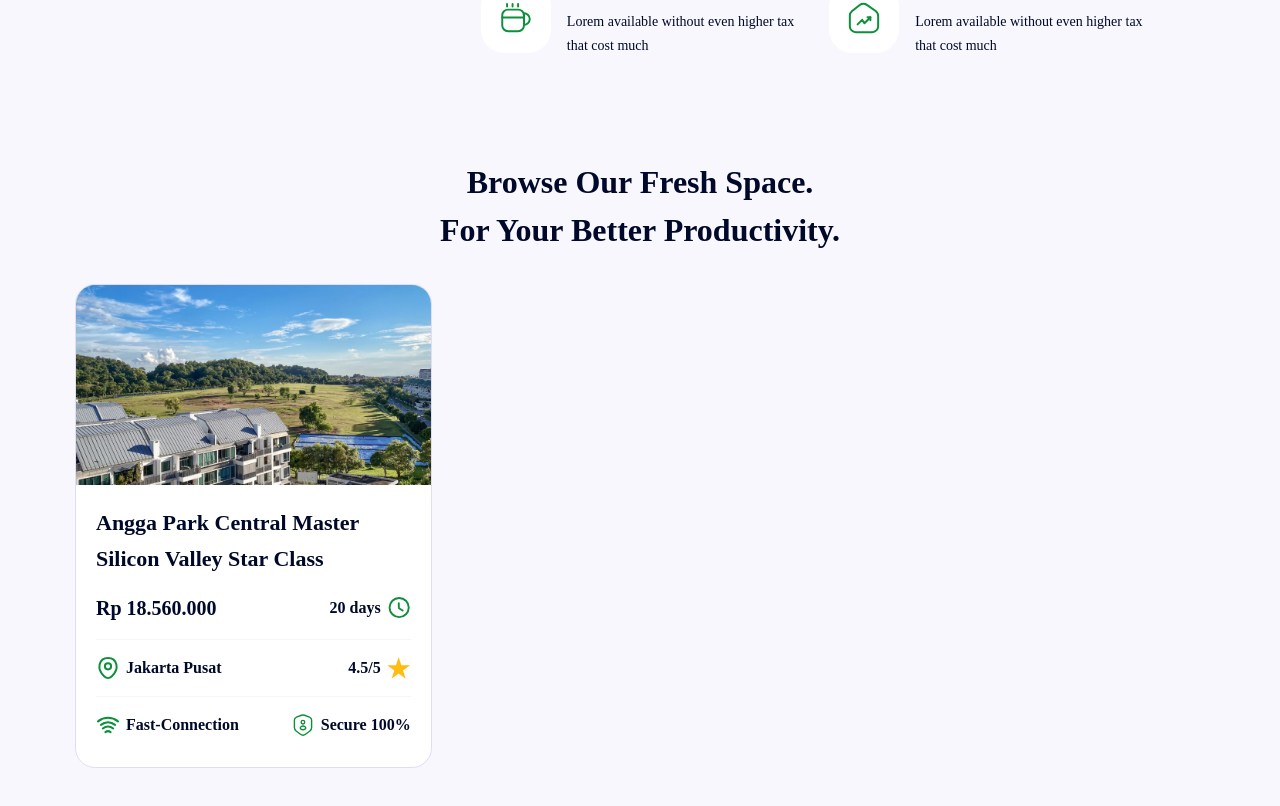
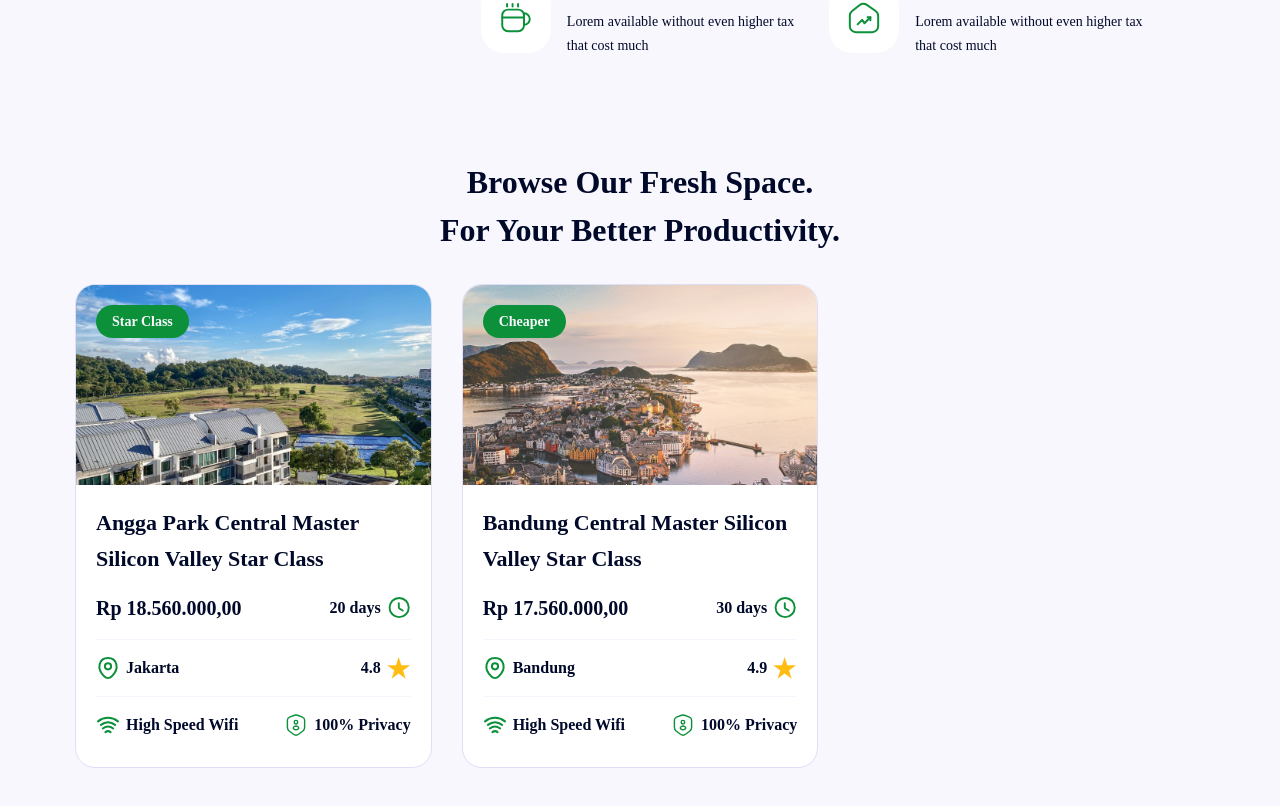
Before and after one commit to fadhillahrmdhn/KantorKu, a Next.js app: page / in a window 1280 px wide. Shown: the part 1953-2759 px from the top of the page. Built offline with nearby package versions, Linux system fonts and the light colour scheme.

Commit message:
Add OfficeSpaceCard component and mock data; update OfficeSection to display office spaces

```diff
--- /dev/null
+++ b/src/features/offices/components/officeSpaceCard.tsx
@@ -0,0 +1,55 @@
+import React from 'react';
+import Image from 'next/image';
+import Link from 'next/link';
+import { OfficeSpaceResponse } from '../types/officeSpace.types';
+
+const OfficeSpaceCard = ({ officeSpace }: OfficeSpaceResponse) => {
+  return (
+    <Link href={`/office/${officeSpace.slug}`} className="card">
+      <div className="flex flex-col rounded-[20px] border border-[#E0DEF7] bg-white overflow-hidden">
+        <div className="thumbnail-container relative w-full h-[200px]">
+
+        {officeSpace.tags.map((tag, index) => (
+          <p key={index} className="absolute top-5 left-5 w-fit rounded-full p-[6px_16px] bg-[#0D903A] font-bold text-sm leading-[21px] text-[#F7F7FD]">{tag}</p>
+        ))}
+
+          <Image src={officeSpace.image} alt="thumbnails" width={400} height={200} className='w-full h-full object-cover' />
+        </div>
+        <div className="card-detail-container flex flex-col p-5 pb-[30px] gap-4">
+          <h3 className="line-clamp-2 font-bold text-[22px] leading-[36px] h-[72px]">{officeSpace.title}</h3>
+          <div className="flex items-center justify-between">
+            <p className="font-semibold text-xl leading-[30px]">{officeSpace.price.toLocaleString('id', { style: 'currency', currency: 'IDR' })}</p>
+            <div className="flex items-center justify-end gap-[6px]">
+              <p className="font-semibold">{officeSpace.duration}</p>
+              <Image width={24} height={24} src="/assets/images/icons/clock.svg" alt="icon" />
+            </div>
+          </div>
+          <hr className="border-[#F6F5FD]" />
+          <div className="flex items-center justify-between">
+            <div className="flex items-center justify-end gap-[6px]">
+              <Image width={24} height={24} src="/assets/images/icons/location.svg" alt="icon" />
+              <p className="font-semibold">{officeSpace.location}</p>
+            </div>
+            <div className="flex items-center justify-end gap-[6px]">
+              <p className="font-semibold">{officeSpace.rating}</p>
+              <Image width={24} height={24} src="/assets/images/icons/Star 1.svg" alt="icon" />
+            </div>
+          </div>
+          <hr className="border-[#F6F5FD]" />
+          <div className="flex items-center justify-between">
+            <div className="flex items-center justify-end gap-[6px]">
+              <Image width={24} height={24} src="/assets/images/icons/wifi.svg" alt="icon" />
+              <p className="font-semibold">High Speed Wifi</p>
+            </div>
+            <div className="flex items-center justify-end gap-[6px]">
+              <Image width={24} height={24} src="/assets/images/icons/security-user.svg" alt="icon" />
+              <p className="font-semibold">100% Privacy</p>
+            </div>
+          </div>
+        </div>
+      </div>
+    </Link>
+  );
+};
+
+export default OfficeSpaceCard;
--- /dev/null
+++ b/src/features/offices/data/officeSpaces.mock.ts
@@ -0,0 +1,65 @@
+import { OfficeSpace } from "../types/officeSpace.types";
+export const officeSpaces: OfficeSpace[] = [
+    {
+        id: 1,
+        title: "Angga Park Central Master Silicon Valley Star Class",
+        slug: "angga-park-central-master-silicon-valley-star-class",
+        price: 18560000,
+        duration: "20 days",
+        location: "Jakarta",
+        rating: 4.8,
+        address: "Jl. Kebon Jeruk No.1, Jakarta Pusat",
+        image:"/assets/images/thumbnails/thumbnails-1.png",
+        images: [
+            "/assets/images/thumbnails/thumbnail-details-2.png",
+            "/assets/images/thumbnails/thumbnail-details-3.png",
+        ],
+        about: "Angga Park Central Master Silicon Valley Star Class is a premium office space located in the heart of Jakarta. It offers state-of-the-art facilities and a vibrant work environment.",
+        tags: ["Star Class"],
+        features: ['Global Event', 'Privacy', 'Free Move', 'Sustainbility', 'Extra Snacks', 'Compact'],
+        isFullyBooked: false,
+        salesContacts: [
+            {
+                name: "John Doe",
+                role: "Sales Manager",
+                photo: "/assets/images/photos/photo-1.png",
+            },
+            {
+                name: "Choi Jiwoo",
+                role: "Sales Representative",
+                photo: "/assets/images/photos/photo-2.png",
+            },
+        ]
+    },
+    {
+        id: 2,
+        title: "Bandung Central Master Silicon Valley Star Class",
+        slug: "bandung-central-master-silicon-valley-star-class",
+        price: 17560000,
+        duration: "30 days",
+        location: "Bandung",
+        rating: 4.9,
+        address: "Jl. Sukajadi No.45, Bandung",
+        image:"/assets/images/thumbnails/thumbnails-3.png",
+        images: [
+            "/assets/images/thumbnails/thumbnail-details-2.png",
+            "/assets/images/thumbnails/thumbnail-details-3.png",
+        ],
+        about: "Bandung Central Master Silicon Valley Star Class is a premium office space located in the heart of Bandung. It offers state-of-the-art facilities and a vibrant work environment.",
+        tags: ["Cheaper"],
+        features: ['Global Event', 'Privacy', 'Free Move', 'Sustainbility'],
+        isFullyBooked: false,
+        salesContacts: [
+            {
+                name: "Felix",
+                role: "Sales Manager",
+                photo: "/assets/images/photos/photo-1.png",
+            },
+            {
+                name: "Kim Ju-eun",
+                role: "Sales Representative",
+                photo: "/assets/images/photos/photo-2.png",
+            },
+        ]
+    },
+];
--- a/src/features/offices/sections/FreshSpaceSection.tsx
+++ b/src/features/offices/sections/FreshSpaceSection.tsx
@@ -1,5 +1,7 @@
 import React from 'react'
 import Image from 'next/image'
+import OfficeSpaceCard from '../components/officeSpaceCard'
+import { officeSpaces } from '../data/officeSpaces.mock'
 
 const OfficeSection = () => {
   return (
@@ -10,46 +12,9 @@ const OfficeSection = () => {
               For Your Better Productivity.
             </h2>
             <div className="grid grid-cols-3 gap-[30px]">
-              <a href="details.html" className="card">
-                <div className="flex flex-col rounded-[20px] border border-[#E0DEF7] bg-white overflow-hidden">
-                  <div className="thumbnail-container relative w-full h-[200px]">
-                    <p className="absolute top-5 left-5 w-fit rounded-full p-[6px_16px] bg-[#0D903A] font-bold text-sm leading-[21px] text-[#F7F7FD]">Popular</p>
-                    <Image src="/assets/images/thumbnails/thumbnails-1.png" fill style={{ objectFit: 'cover' }} alt="thumbnails" />
-                  </div>
-                  <div className="card-detail-container flex flex-col p-5 pb-[30px] gap-4">
-                    <h3 className="line-clamp-2 font-bold text-[22px] leading-[36px] h-[72px]">Angga Park Central Master Silicon Valley Star Class</h3>
-                    <div className="flex items-center justify-between">
-                      <p className="font-semibold text-xl leading-[30px]">Rp 18.560.000</p>
-                      <div className="flex items-center justify-end gap-[6px]">
-                        <p className="font-semibold">20 days</p>
-                        <Image width={24} height={24} src="/assets/images/icons/clock.svg" alt="icon" />
-                      </div>
-                    </div>
-                    <hr className="border-[#F6F5FD]" />
-                    <div className="flex items-center justify-between">
-                      <div className="flex items-center justify-end gap-[6px]">
-                        <Image width={24} height={24} src="/assets/images/icons/location.svg" alt="icon" />
-                        <p className="font-semibold">Jakarta Pusat</p>
-                      </div>
-                      <div className="flex items-center justify-end gap-[6px]">
-                        <p className="font-semibold">4.5/5</p>
-                        <Image width={24} height={24} src="/assets/images/icons/Star 1.svg" alt="icon" />
-                      </div>
-                    </div>
-                    <hr className="border-[#F6F5FD]" />
-                    <div className="flex items-center justify-between">
-                      <div className="flex items-center justify-end gap-[6px]">
-                        <Image width={24} height={24} src="/assets/images/icons/wifi.svg" alt="icon" />
-                        <p className="font-semibold">Fast-Connection</p>
-                      </div>
-                      <div className="flex items-center justify-end gap-[6px]">
-                        <Image width={24} height={24} src="/assets/images/icons/security-user.svg" alt="icon" />
-                        <p className="font-semibold">Secure 100%</p>
-                      </div>
-                    </div>
-                  </div>
-                </div>
-              </a>
+              {officeSpaces.map((office) => (
+                <OfficeSpaceCard key={office.id} officeSpace={office} />
+              ))}
             </div>
           </section>
   )
--- /dev/null
+++ b/src/features/offices/types/officeSpace.types.ts
@@ -0,0 +1,27 @@
+export type OfficeSpace = {
+id: number;
+title: string;
+slug: string;
+price: number;
+duration: string;
+address: string;
+about: string;
+location: string;
+rating: number;
+tags: string[];
+image: string;
+images: string[];
+features: string[];
+salesContacts: SalesContact [];
+isFullyBooked: boolean;
+}
+
+export type SalesContact = {
+name: string;
+role: string;
+photo: string;
+}
+
+export type OfficeSpaceResponse = {
+    officeSpace: OfficeSpace;
+}
```
